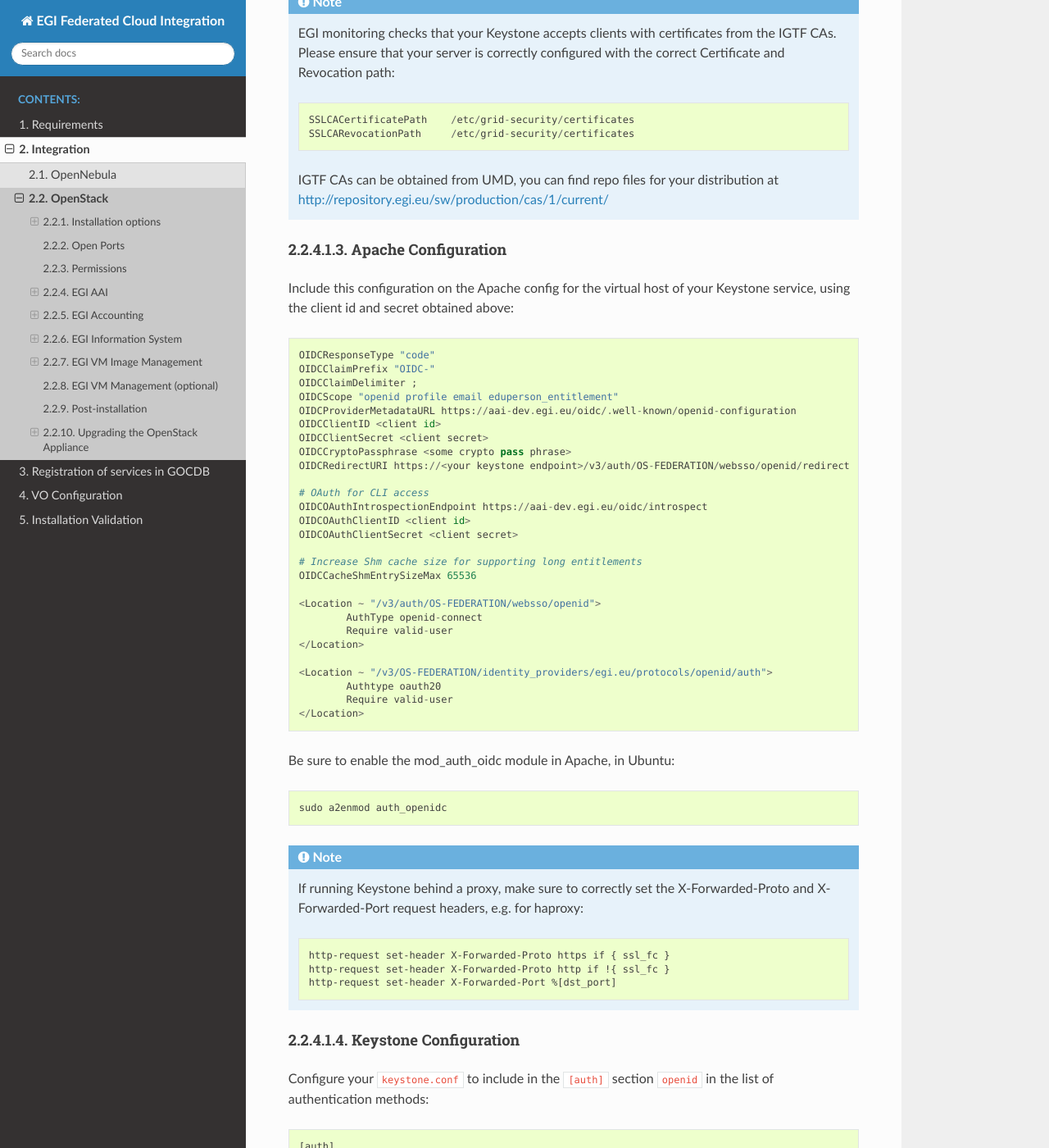
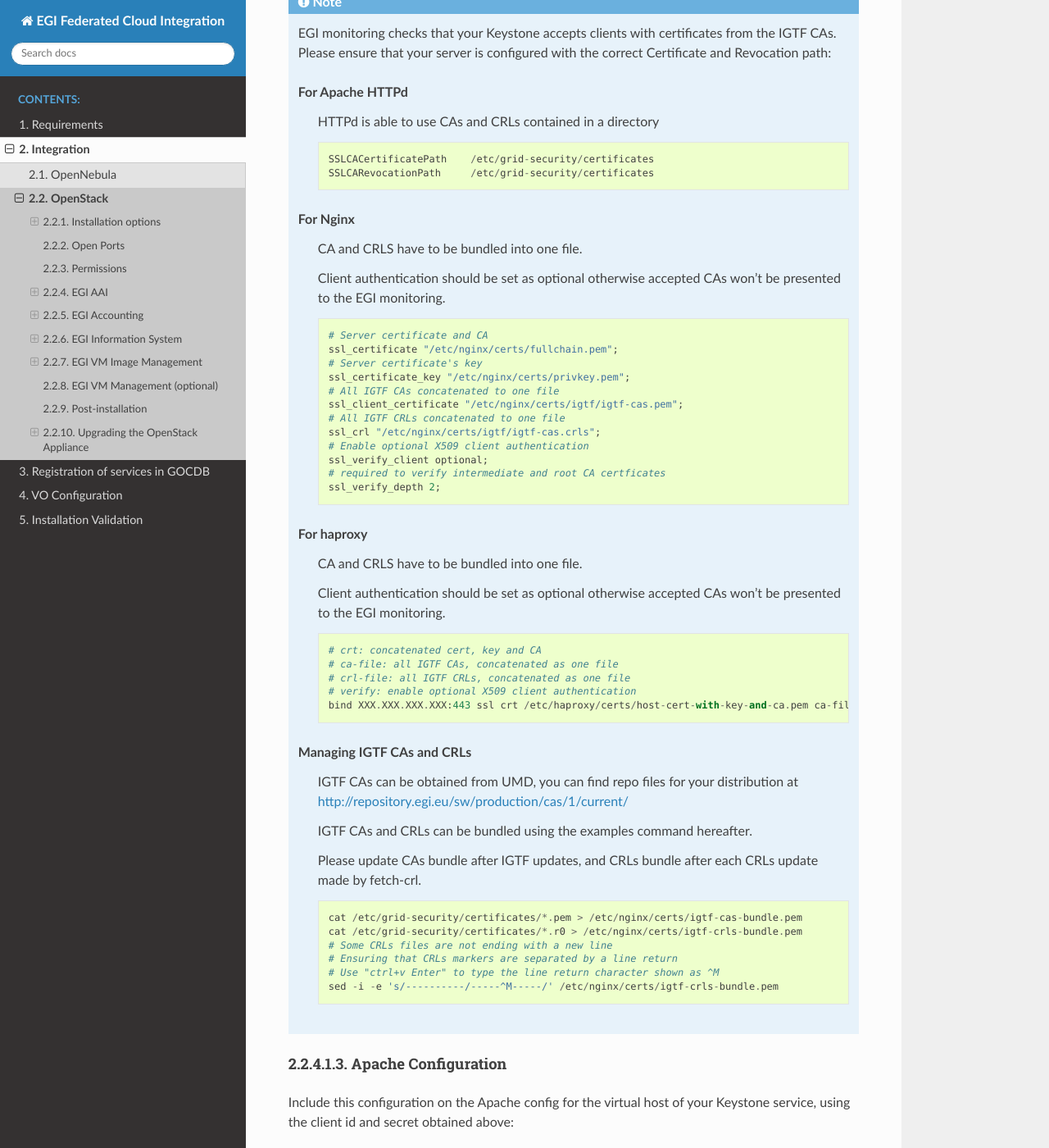
Before and after one commit to EGI-Federation/fedcloud-integration-documentation, a Sphinx documentation site: the page built from source/openstack.rst, in a window 1280 px wide and 1400 px high, scrolled down 4302 px. Shown: the whole window at 82% size. Built offline with Sphinx 7.4.7 and the Read the Docs theme 2.0.0, drawn with Linux system fonts in a browser that asks for light colours; some of the changed text lies outside the part shown.

Commit message:
Document CA, CRLs bundling and client auth setup for nginx and haproxy

```diff
--- /dev/null
+++ b/requirements.txt
@@ -0,0 +1,2 @@
+sphinx
+sphinx_rtd_theme
--- a/source/openstack.rst
+++ b/source/openstack.rst
@@ -29,7 +29,7 @@
 
 * Swift (if providing Object Storage)
 
-FedCloud components are distributed through `CMD (Cloud Middleware Distribution) <https://wiki.egi.eu/wiki/EGI_Cloud_Middleware_Distribution>`_ or docker container images available in dockerhub. These docker containers come pre-packaged and ready to use in the EGI FedCloud Appliance so you do not need to install any extra components on your site but just run a VM and configure it approprietely to interact with your services.
+FedCloud components are distributed through `CMD (Cloud Middleware Distribution) <https://wiki.egi.eu/wiki/EGI_Cloud_Middleware_Distribution>`_ or docker container images available in `dockerhub <https://hub.docker.com/>`_. These docker containers come pre-packaged and ready to use in the EGI FedCloud Appliance so you do not need to install any extra components on your site but just run a VM and configure it approprietely to interact with your services.
 
 The integration is performed by a set of EGI components that interact with the OpenStack services APIs:
 
@@ -37,7 +37,7 @@
 
 * Authentication of EGI users into your system is performed by configuring the native OpenID Connect support of Keystone. Support for legacy VOs using VOMS requires the installation of the **Keystone-VOMS Authorization plugin** to allow users with a valid VOMS proxy to obtain tokens to access your OpenStack deployment.
 
-* **cASO** collects accounting data from OpenStack and uses **SSM** to send the records to the central accounting database on the EGI Accounting service (APEL)
+* **cASO** collects accounting data from OpenStack and uses **SSM** to send the records to the central accounting database on the EGI Accounting service (`APEL <https://apel.github.io/>`_)
 
 * **cloud-info-provider** registers the RC configuration and description through the EGI Information System to facilitate service discovery
 
@@ -175,17 +175,62 @@
 
 .. note::
    EGI monitoring checks that your Keystone accepts clients with certificates
-   from the IGTF CAs. Please ensure that your server is correctly configured
+   from the IGTF CAs. Please ensure that your server is configured
    with the correct Certificate and Revocation path:
 
-   ::
+   For Apache HTTPd
+     HTTPd is able to use CAs and CRLs contained in a directory
+     ::
 
       SSLCACertificatePath    /etc/grid-security/certificates
       SSLCARevocationPath     /etc/grid-security/certificates
 
-   IGTF CAs can be obtained from UMD, you can find repo files for your distribution
-   at http://repository.egi.eu/sw/production/cas/1/current/
+   For Nginx
+     CA and CRLS have to be bundled into one file.
 
+     Client authentication should be set as optional otherwise accepted CAs won't be presented to the EGI monitoring.
+     ::
+
+       # Server certificate and CA
+       ssl_certificate "/etc/nginx/certs/fullchain.pem";
+       # Server certificate's key
+       ssl_certificate_key "/etc/nginx/certs/privkey.pem";
+       # All IGTF CAs concatenated to one file
+       ssl_client_certificate "/etc/nginx/certs/igtf/igtf-cas.pem";
+       # All IGTF CRLs concatenated to one file
+       ssl_crl "/etc/nginx/certs/igtf/igtf-cas.crls";
+       # Enable optional X509 client authentication
+       ssl_verify_client optional;
+       # required to verify intermediate and root CA certficates
+       ssl_verify_depth 2;
+
+   For haproxy
+     CA and CRLS have to be bundled into one file.
+
+     Client authentication should be set as optional otherwise accepted CAs won't be presented to the EGI monitoring.
+     ::
+
+       # crt: concatenated cert, key and CA
+       # ca-file: all IGTF CAs, concatenated as one file
+       # crl-file: all IGTF CRLs, concatenated as one file
+       # verify: enable optional X509 client authentication
+       bind XXX.XXX.XXX.XXX:443 ssl crt /etc/haproxy/certs/host-cert-with-key-and-ca.pem ca-file /etc/haproxy/certs/igtf-cas-bundle.pem crl-file /etc/haproxy/certs/igtf-crls-bundle.pem verify optional
+
+   Managing IGTF CAs and CRLs
+      IGTF CAs can be obtained from UMD, you can find repo files for your distribution
+      at http://repository.egi.eu/sw/production/cas/1/current/
+
+      IGTF CAs and CRLs can be bundled using the examples command hereafter.
+
+      Please update CAs bundle after IGTF updates, and CRLs bundle after each CRLs update made by fetch-crl.
+      ::
+
+        cat /etc/grid-security/certificates/*.pem > /etc/nginx/certs/igtf-cas-bundle.pem
+        cat /etc/grid-security/certificates/*.r0 > /etc/nginx/certs/igtf-crls-bundle.pem
+        # Some CRLs files are not ending with a new line
+        # Ensuring that CRLs markers are separated by a line return
+        # Use "ctrl+v Enter" to type the line return character shown as ^M
+        sed -i -e 's/----------/-----^M-----/' /etc/nginx/certs/igtf-crls-bundle.pem
 
 Apache Configuration
 ~~~~~~~~~~~~~~~~~~~~
```
Also changed, not shown: README.md (+11 -0 lines), 1 other file.
